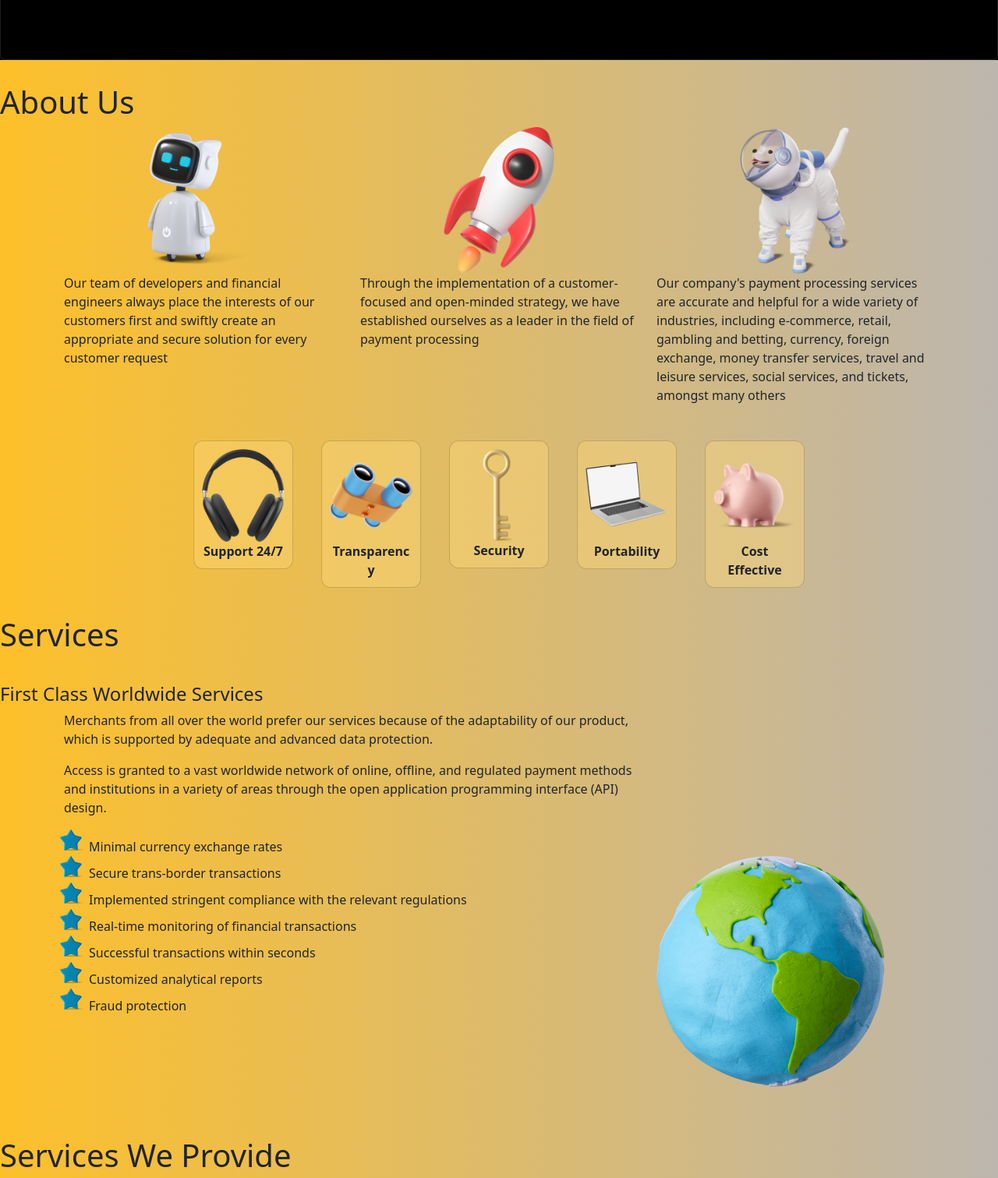
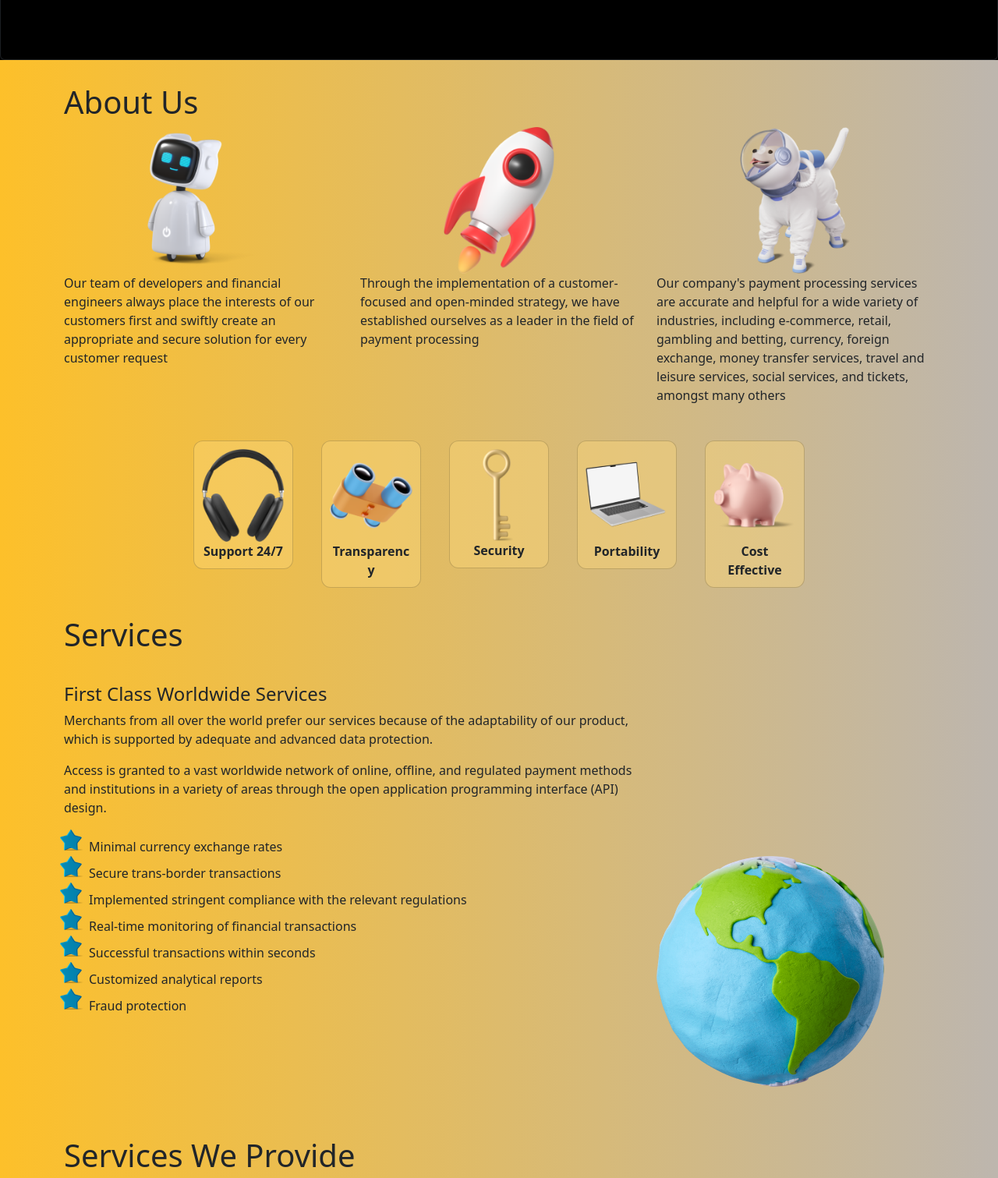
Before and after one commit to John700512/Bootstrap, a plain HTML site: page index.html in a window 1280 px wide. Shown: the part 831-2342 px from the top of the page at 78% size. Drawn offline with nearby package versions, Linux system fonts and the light colour scheme.

Commit message:
adding  container to headings

```diff
--- a/index.html
+++ b/index.html
@@ -60,7 +60,7 @@
   <!-- About us  -->
   <section id="About-US">
     <div class="about-class">
-      <div>
+      <div class="container">
         <p class="h1 " style="padding-top: 30px;">About Us</p>
       </div>
       <div class="container">
@@ -129,10 +129,10 @@
   <!-- services section  -->
   <section id="Services">
     <div class="Services-class">
-      <div>
+      <div class="container">
         <p class="h1 " style="padding-top: 30px;">Services</p>
       </div>
-      <div>
+      <div class="container">
         <p class="h4 " style="padding-top: 30px;">First Class Worldwide Services</p>
       </div>
       <div class="container">
@@ -166,7 +166,7 @@
   <!-- section provide -->
   <section id="Provide">
     <div class="Provide-class">
-      <div>
+      <div class="container">
         <p class="h1 " style="padding-top: 30px;">Services We Provide</p>
       </div>
       <div class="container provide-container">
@@ -268,7 +268,7 @@
   <!-- Advantages section -->
   <section id="Advantages">
     <div class="Advantages-class">
-      <div>
+      <div class="container">
         <p class="h1 " style="padding-top: 30px;">Advantages</p>
       </div>
       <div class="container d-flex">
@@ -377,11 +377,11 @@
   <!-- Get In Touch Section -->
   <section class="Get-In-Touch">
     <div class="Get-In-Touch-class">
-      <div>
+      <div class="container">
         <p class="h1 " style="padding-top: 30px;">Get In Touch</p>
+        <p>Send us your question or request for assistance through the form below and we will get back to you as soon as
+          possible</p>
       </div>
-      <p>Send us your question or request for assistance through the form below and we will get back to you as soon as
-        possible</p>
       <div class="container d-flex flex-lg-row flex-column-reverse">
         <div class="col-lg-8 col-12 col-12 ">
           <div class="row  row-3 align-items-start " style="justify-content: center;">
```
